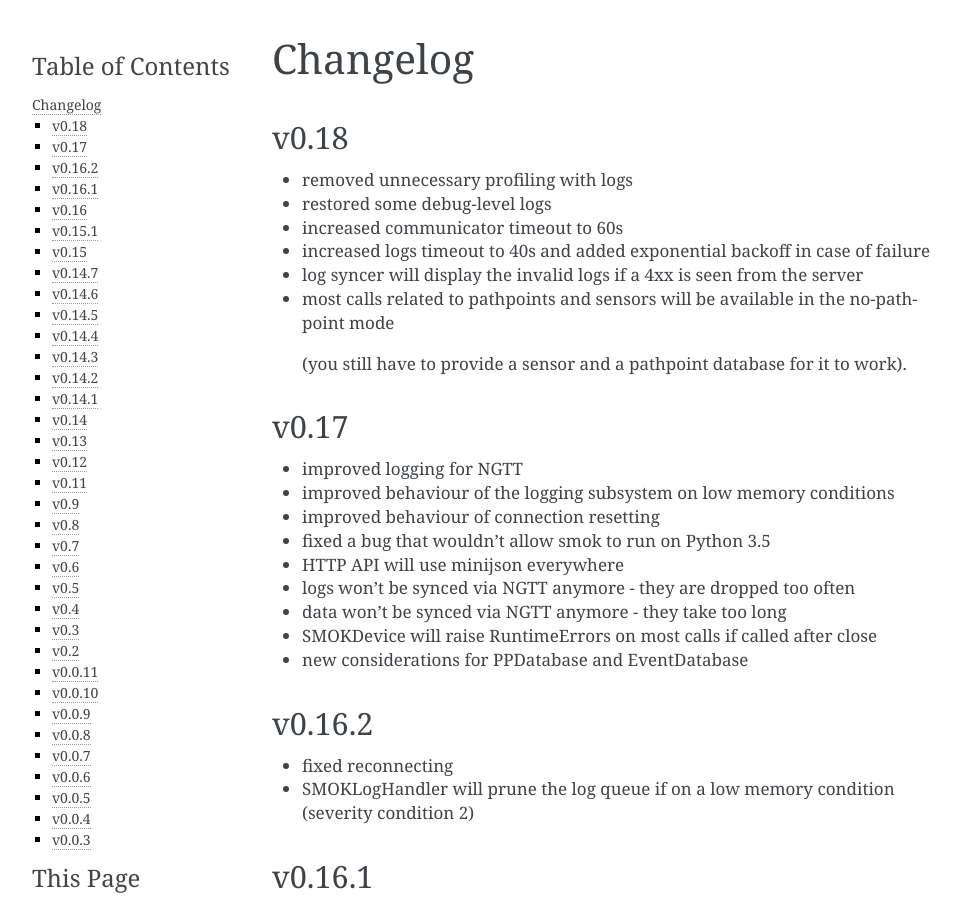
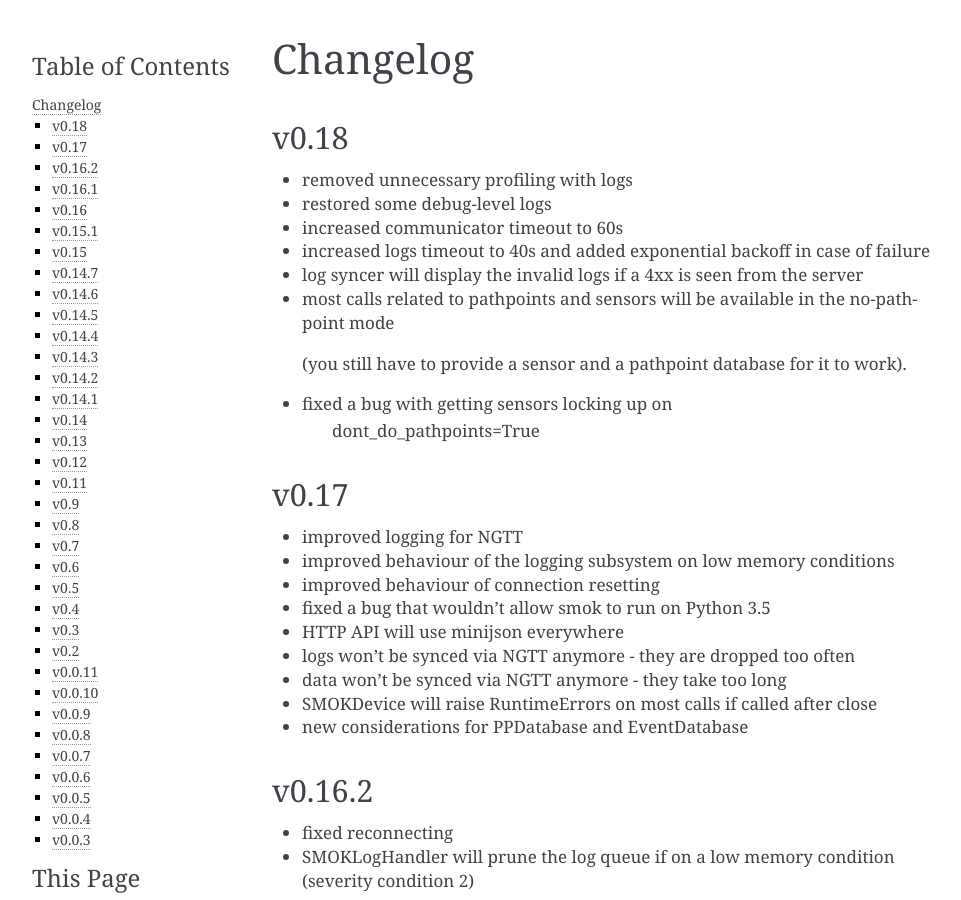
Before and after one commit to smok-serwis/smok-client, a Sphinx documentation site: the page built from docs/changelog.rst, in a window 1280 px wide and 900 px high. Shown: the whole window, without its empty margins (148-1109 px from the left). Built offline with Sphinx 7.4.7, drawn with Linux system fonts in a browser that asks for light colours.

Commit message:
ver bump

```diff
--- a/docs/changelog.rst
+++ b/docs/changelog.rst
@@ -11,6 +11,8 @@ v0.18
 * log syncer will display the invalid logs if a 4xx is seen from the server
 * most calls related to pathpoints and sensors will be available in the no-pathpoint mode
  (you still have to provide a sensor and a pathpoint database for it to work).
+* fixed a bug with getting sensors locking up on
+    dont_do_pathpoints=True
 
 v0.17
 ~~~~~
--- a/smok/__init__.py
+++ b/smok/__init__.py
@@ -1 +1 @@
-__version__ = '0.18a2'
+__version__ = '0.18a3'
```
